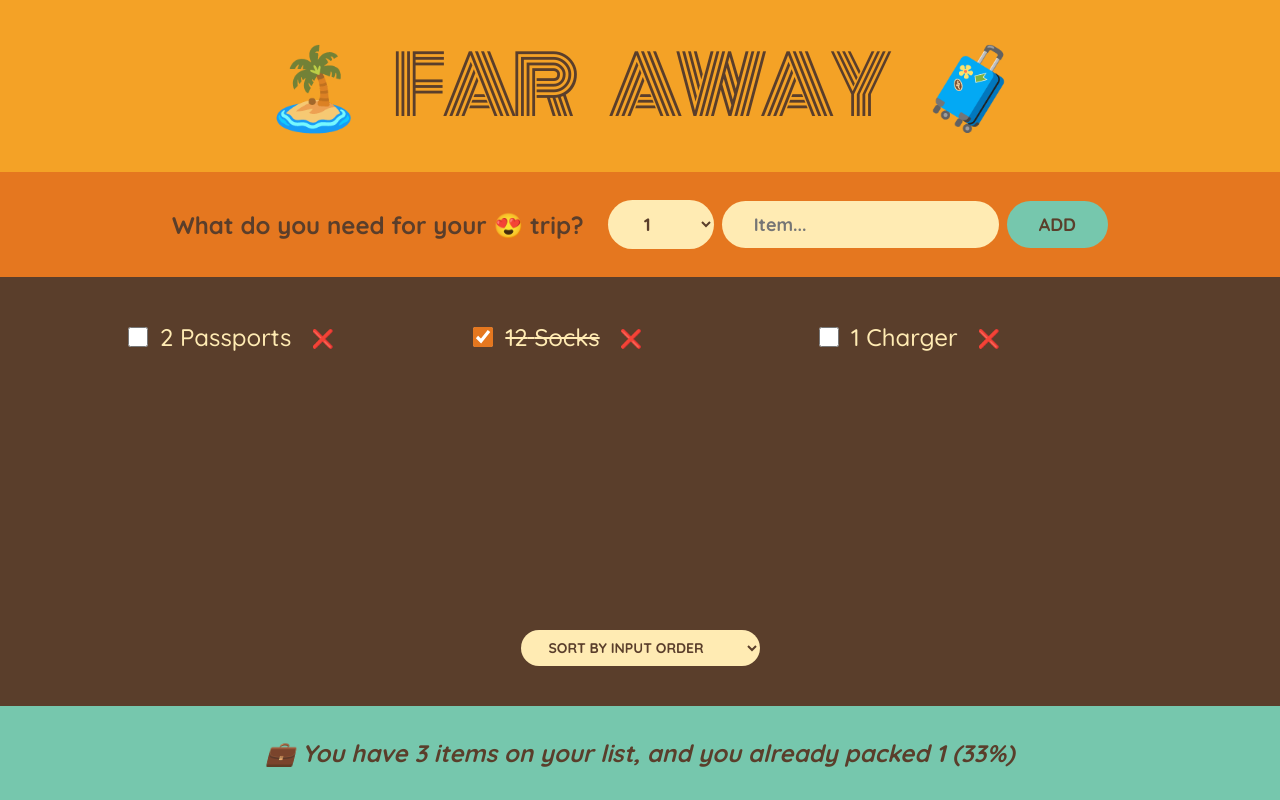
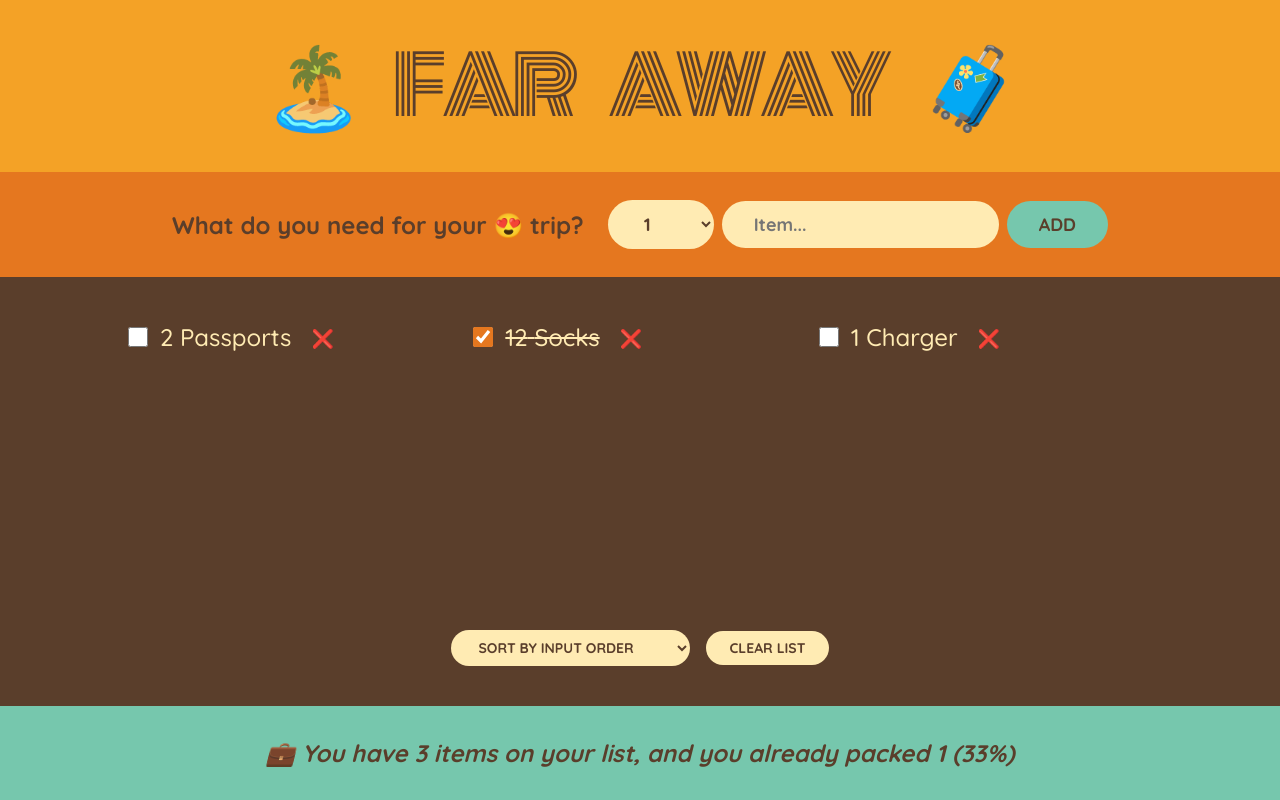
Before and after one commit to idealapt404/travel-list-react-sample, a React (Create React App) app: page / in a window 1280 px wide. Built offline with nearby package versions, Linux system fonts and the light colour scheme.

Commit message:
adds a clear item list button

```diff
--- a/src/components/App.tsx
+++ b/src/components/App.tsx
@@ -13,6 +13,7 @@ export interface ListProps {
   items: ItemProps[];
   onDeleteItem: (id: number) => void;
   onToggleItem: (id: number) => void;
+  onClearList: () => void;
 }
 
 export interface StatsProps {
@@ -35,11 +36,23 @@ function App() {
       item.id === id ? {...item, packed: !item.packed } : item))
   }
 
+  const onClearList = () => {
+    const confirmed = window.confirm(
+      "Are you sure you want to delete all items?"
+    )
+    if (confirmed) setItems([]);
+  }
+
   return (
     <div className="app">
       <Logo />
       <Form onAddItems={onAddItems} />
-      <PackingList items={items} onDeleteItem={onDeleteItem} onToggleItem={onToggleItem} />
+      <PackingList
+        items={items}
+        onDeleteItem={onDeleteItem}
+        onToggleItem={onToggleItem}
+        onClearList={onClearList}
+      />
       <Stats items={items} />
     </div>
   );
--- a/src/components/PackingList.tsx
+++ b/src/components/PackingList.tsx
@@ -8,7 +8,7 @@ export interface ItemViewProps {
   onToggleItem: (id: number) => void;
 }
 
-const PackingList: React.FC<ListProps> = ({ items, onDeleteItem, onToggleItem }) => {
+const PackingList: React.FC<ListProps> = ({ items, onDeleteItem, onToggleItem, onClearList }) => {
   const [sortBy, setSortBy] = useState("input");
   let sortedItems;
   if (sortBy === 'input')
@@ -39,6 +39,7 @@ const PackingList: React.FC<ListProps> = ({ items, onDeleteItem, onToggleItem })
           <option value="description">Sort by description</option>
           <option value="packed">Sort by packed status</option>
         </select>
+        <button onClick={() => onClearList()}>Clear list</button>
       </div>
     </div>
   )
```
